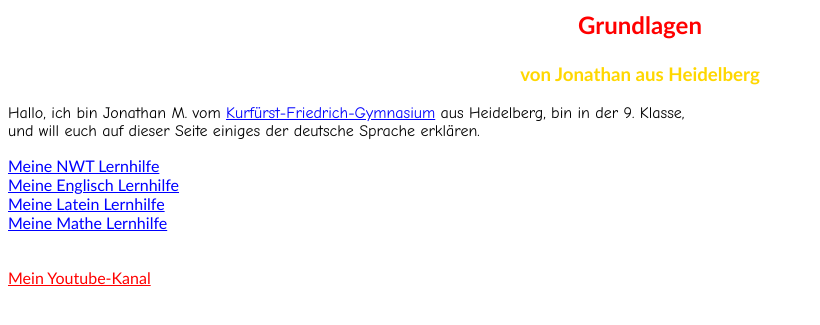
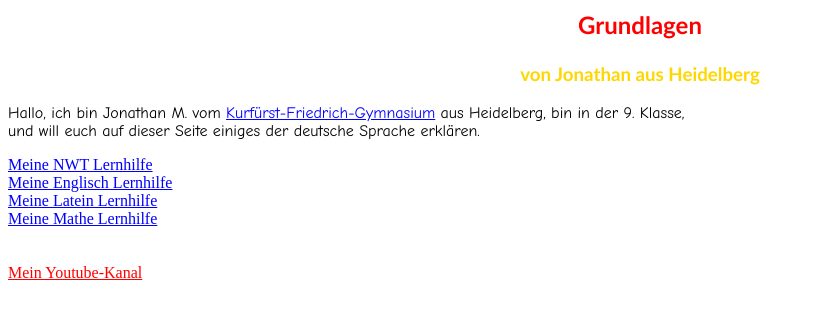
Before and after one commit to JonathanMerdes/jonathanmerdes.github.io, a plain HTML site: page Deutsch_Lernhilfe.html in a window 1280 px wide. Shown: the part 69-394 px from the top of the page, without its empty margins (0-820 px from the left). Drawn offline with Linux system fonts and the light colour scheme.

Commit message:
Lernhilfen

```diff
--- a/Deutsch_Lernhilfe.html
+++ b/Deutsch_Lernhilfe.html
@@ -26,24 +26,24 @@ Hallo, ich bin Jonathan M. vom <a style="color: blue" href="http://www.kfg-heide
 und will euch auf dieser Seite einiges der deutsche Sprache erklären.
 </p>
 
-<div style="font-family:'Candara',Times,serif; font-size: 100%">
+<div class= "Lernhilfelink">
 <a style="color: blue" href="http://jonathanmerdes.github.io/NWT_Lernhilfe.html">Meine NWT Lernhilfe</a>
 </div>
 
-<div style="font-family:'Candara',Times,serif; font-size: 100%">
+<div class= "Lernhilfelink">
 <a style="color: blue" href="http://jonathanmerdes.github.io/Englisch_Lernhilfe.html">Meine Englisch Lernhilfe</a>
 </div>
 
-<div style="font-family:'Candara',Times,serif; font-size: 100%">
+<div class= "Lernhilfelink">
 <a style="color: blue" href="http://jonathanmerdes.github.io/Latein_Lernhilfe.html">Meine Latein Lernhilfe</a>
 </div>
 
-<div style="font-family:'Candara',Times,serif; font-size: 100%">
+<div class= "Lernhilfelink">
 <a style="color: blue" href="http://jonathanmerdes.github.io/Mathe_Lernhilfe.html">Meine Mathe Lernhilfe</a>
 </div>
 <br>
 <br>
-<div style="font-family:'Candara',Times,serif; font-size: 100%">
+<div class= "Lernhilfelink">
 <a style="color: red" href="https://www.youtube.com/user/jonremfcb">Mein Youtube-Kanal</a>
 </div>
 
```
Also changed, not shown: Englisch_Lernhilfe.html (+5 -5 lines), Latein_Lernhilfe.html (+5 -5 lines), Mathe_Lernhilfe.html (+6 -4 lines).
